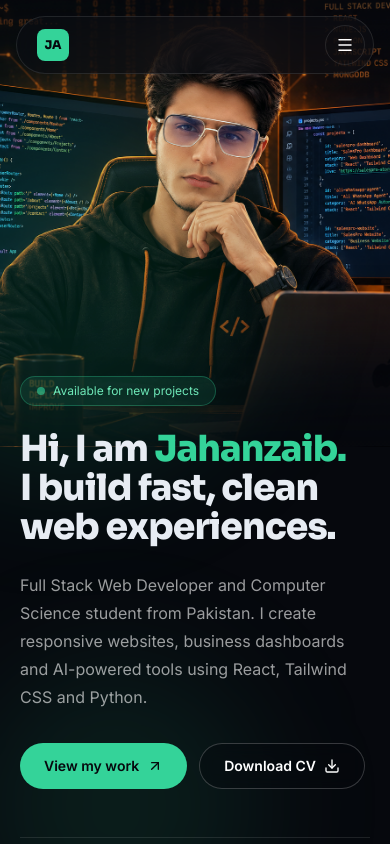
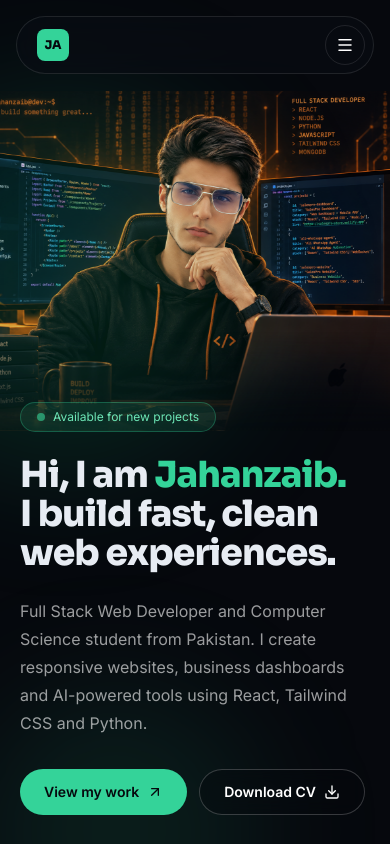
Before and after one commit to g1f23ubscs119/jahanzaibaif-portfolio, a React (Vite) app: page / in a window 390 px wide. Shown: the top 844 px of the page. Built offline with nearby package versions, Linux system fonts and the light colour scheme.

Commit message:
Fix hero mobile layout

```diff
--- a/src/components/Hero.jsx
+++ b/src/components/Hero.jsx
@@ -41,7 +41,7 @@ export default function Hero() {
     <>
       <section className="relative flex min-h-screen flex-col overflow-hidden bg-ink-950 px-5 pb-20 pt-0 lg:flex-row lg:items-center lg:pt-32">
         <div
-          className="relative -mx-5 h-[440px] w-[calc(100%+2.5rem)] shrink-0 overflow-hidden transition-transform duration-300 ease-out sm:h-[520px] lg:absolute lg:inset-y-0 lg:right-0 lg:mx-0 lg:h-auto lg:w-[66%]"
+          className="relative -mx-5 mt-24 h-[330px] w-[calc(100%+2.5rem)] shrink-0 overflow-hidden transition-transform duration-300 ease-out sm:h-[420px] lg:absolute lg:inset-y-0 lg:right-0 lg:mx-0 lg:mt-0 lg:h-auto lg:w-[66%]"
           style={{
             transform:
               "translate(" + offset.x + "px, " + offset.y + "px) scale(1.03)",
@@ -52,8 +52,7 @@ export default function Hero() {
             alt={SITE.name}
             className="animate-kenburns h-full w-full object-cover object-top"
           />
-          <div className="absolute inset-x-0 bottom-0 h-44 bg-gradient-to-t from-ink-950 to-transparent lg:hidden" />
-          <div className="absolute inset-x-0 top-0 h-28 bg-gradient-to-b from-ink-950/70 to-transparent lg:hidden" />
+          <div className="absolute inset-x-0 bottom-0 h-24 bg-gradient-to-t from-ink-950 to-transparent lg:hidden" />
         </div>
 
         <div className="absolute inset-0 hidden bg-gradient-to-r from-ink-950 via-ink-950/80 to-ink-950/10 lg:block" />
@@ -76,7 +75,7 @@ export default function Hero() {
           </div>
         ))}
 
-        <div className="relative z-10 mx-auto -mt-16 w-full max-w-6xl lg:mt-0">
+        <div className="relative z-10 mx-auto -mt-6 w-full max-w-6xl lg:mt-0">
           <div className="max-w-xl">
             <div className="inline-flex items-center gap-2 rounded-full border border-mint-400/30 bg-mint-400/10 px-4 py-1.5 text-xs text-mint-300">
               <span className="h-2 w-2 animate-pulse rounded-full bg-mint-400" />
```
